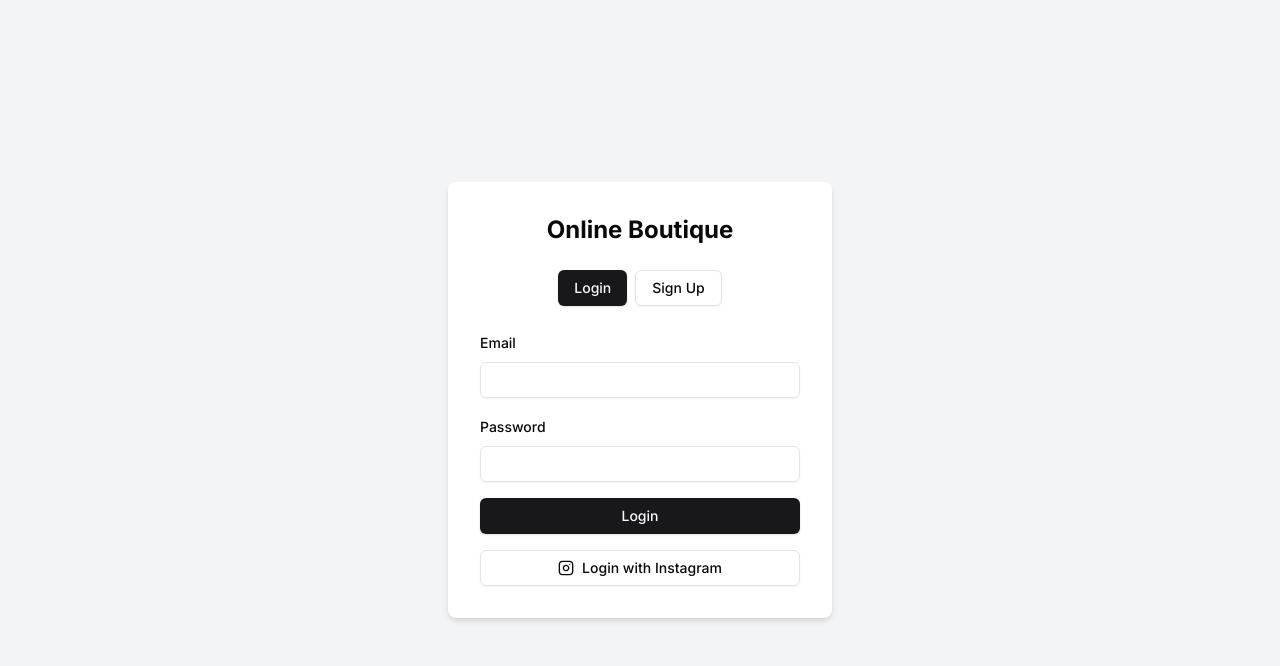
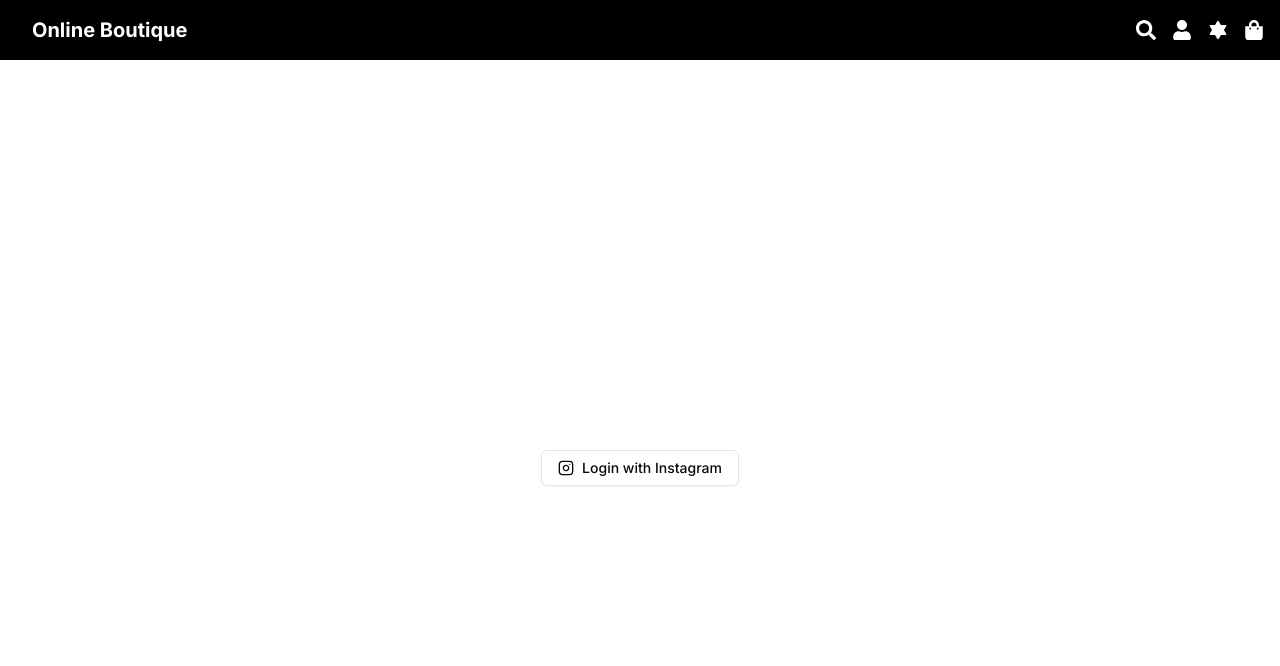
Before and after one commit to huntdavid175/clothingstore, a Next.js app: page /auth in a window 1280 px wide. Shown: the top 666 px of the page. Built offline with nearby package versions, Linux system fonts and the light colour scheme.

Commit message:
added instagram auth to project

```diff
--- /dev/null
+++ b/auth.ts
@@ -0,0 +1,6 @@
+import NextAuth from "next-auth";
+import Instagram from "next-auth/providers/instagram";
+
+export const { handlers, signIn, signOut, auth } = NextAuth({
+  providers: [Instagram],
+});
--- /dev/null
+++ b/middleware.ts
@@ -0,0 +1 @@
+export { auth as middleware } from "./auth";
--- a/package.json
+++ b/package.json
@@ -25,6 +25,7 @@
     "embla-carousel-react": "^8.2.0",
     "lucide-react": "^0.436.0",
     "next": "14.2.5",
+    "next-auth": "^5.0.0-beta.20",
     "react": "^18",
     "react-dom": "^18",
     "react-icons": "^5.3.0",
--- a/src/app/(auth)/auth/page.tsx
+++ b/src/app/(auth)/auth/page.tsx
@@ -1,108 +1,13 @@
-"use client";
-
 import { useState } from "react";
 import { Button } from "@/components/ui/button";
 import { Input } from "@/components/ui/input";
 import { Label } from "@/components/ui/label";
-import { Instagram } from "lucide-react";
+import InstagramSignup from "@/components/Auth/Instagram/InstagramSignup";
 
 export default function AuthPage() {
-  const [isLogin, setIsLogin] = useState(true);
-  const [email, setEmail] = useState("");
-  const [password, setPassword] = useState("");
-  const [name, setName] = useState("");
-  const [confirmPassword, setConfirmPassword] = useState("");
-
-  const handleSubmit = (e: React.FormEvent) => {
-    e.preventDefault();
-    // Handle form submission logic here
-    console.log("Form submitted:", { email, password, name, confirmPassword });
-  };
-
-  const handleInstagramLogin = () => {
-    // Implement Instagram login logic here
-    console.log("Instagram login clicked");
-  };
-
   return (
-    <div className="min-h-screen bg-gray-100 flex items-center justify-center">
-      <div className="bg-white p-8 rounded-lg shadow-md w-96">
-        <h1 className="text-2xl font-bold mb-6 text-center">Online Boutique</h1>
-        <div className="flex justify-center mb-6">
-          <Button
-            variant={isLogin ? "default" : "outline"}
-            onClick={() => setIsLogin(true)}
-            className="mr-2"
-          >
-            Login
-          </Button>
-          <Button
-            variant={!isLogin ? "default" : "outline"}
-            onClick={() => setIsLogin(false)}
-          >
-            Sign Up
-          </Button>
-        </div>
-        <form onSubmit={handleSubmit} className="space-y-4">
-          {!isLogin && (
-            <div className="space-y-2">
-              <Label htmlFor="name">Name</Label>
-              <Input
-                id="name"
-                type="text"
-                value={name}
-                onChange={(e) => setName(e.target.value)}
-                required
-              />
-            </div>
-          )}
-          <div className="space-y-2">
-            <Label htmlFor="email">Email</Label>
-            <Input
-              id="email"
-              type="email"
-              value={email}
-              onChange={(e) => setEmail(e.target.value)}
-              required
-            />
-          </div>
-          <div className="space-y-2">
-            <Label htmlFor="password">Password</Label>
-            <Input
-              id="password"
-              type="password"
-              value={password}
-              onChange={(e) => setPassword(e.target.value)}
-              required
-            />
-          </div>
-          {!isLogin && (
-            <div className="space-y-2">
-              <Label htmlFor="confirmPassword">Confirm Password</Label>
-              <Input
-                id="confirmPassword"
-                type="password"
-                value={confirmPassword}
-                onChange={(e) => setConfirmPassword(e.target.value)}
-                required
-              />
-            </div>
-          )}
-          <Button type="submit" className="w-full">
-            {isLogin ? "Login" : "Sign Up"}
-          </Button>
-        </form>
-        <div className="mt-4">
-          <Button
-            variant="outline"
-            className="w-full flex items-center justify-center"
-            onClick={handleInstagramLogin}
-          >
-            <Instagram className="mr-2 h-4 w-4" />
-            {isLogin ? "Login with Instagram" : "Sign Up with Instagram"}
-          </Button>
-        </div>
-      </div>
+    <div className="flex min-h-screen flex-col items-center justify-center p-24">
+      <InstagramSignup />
     </div>
   );
 }
--- /dev/null
+++ b/src/app/api/auth/[...nextauth]/route.ts
@@ -0,0 +1,2 @@
+import { handlers } from "../../../../../auth";
+export const { GET, POST } = handlers;
--- a/src/app/layout.tsx
+++ b/src/app/layout.tsx
@@ -1,5 +1,6 @@
 import type { Metadata } from "next";
 import { Inter } from "next/font/google";
+import Navbar from "@/components/Nav/Navbar";
 import "./globals.css";
 
 const inter = Inter({ subsets: ["latin"] });
@@ -17,7 +18,10 @@ export default function RootLayout({
 }>) {
   return (
     <html lang="en">
-      <body className={inter.className}>{children}</body>
+      <body className={inter.className}>
+        <Navbar />
+        {children}
+      </body>
     </html>
   );
 }
--- a/src/app/shop/men/page.tsx
+++ b/src/app/shop/[productType]/page.tsx
@@ -12,23 +12,6 @@ const ListingPage = () => {
 
   return (
     <div className="w-full flex flex-col items-center">
-      {/* main header  */}
-      <div className="w-full  bg-black text-white">
-        <div className="max-w-7xl flex justify-between items-center p-4 mx-auto">
-          <div className="flex space-x-4 items-center">
-            <GiHamburgerMenu className="text-xl" />
-            <h3 className="text-xl font-bold">Online Boutique</h3>
-          </div>
-
-          <div className="flex space-x-4 items-center text-xl">
-            <FaSearch />
-            <FaUser />
-            <TbJewishStarFilled />
-            <FaShoppingBag />
-          </div>
-        </div>
-      </div>
-      {/* main header ends  */}
       {/* Tagline  */}
       <div className="max-w-7xl p-4">
         <h2 className="text-xl font-bold text-center">
--- a/src/app/shop/men/product/page.tsx
+++ b/src/app/shop/[productType]/product/page.tsx
@@ -52,31 +52,13 @@ const ProductDisplay = () => {
 
   return (
     <div className="w-full flex flex-col items-center">
-      {" "}
-      {/* main header  */}
-      <div className="w-full  bg-black text-white">
-        <div className="max-w-7xl flex justify-between items-center p-4 mx-auto">
-          <div className="flex space-x-4 items-center">
-            <GiHamburgerMenu className="text-xl" />
-            <h3 className="text-xl font-bold">Online Boutique</h3>
-          </div>
-
-          <div className="flex space-x-4 items-center text-xl">
-            <FaSearch />
-            <FaUser />
-            <TbJewishStarFilled />
-            <FaShoppingBag />
-          </div>
-        </div>
-      </div>
-      {/* main header ends  */}
       {/* Carousel section  */}
       <div className="max-w-5xl">
         <div className="flex flex-col lg:flex-row lg:gap-x-8">
           <div className="flex-1">
             <ProductDisplayCarousel />
           </div>
-          <div className="flex-2 px-4 mt-8 lg:mt-0 lg:px-0 lg:pl-12">
+          <div className="flex-2 px-4 mt-8 flex flex-col items-stretch lg:justify-end lg:mt-0 lg:px-0 lg:pl-12">
             <div className="flex justify-between items-center mb-4">
               <h1 className="text-3xl font-bold">{product.name}</h1>
               <Button
--- a/src/app/shop/page.tsx
+++ b/src/app/shop/page.tsx
@@ -1,6 +1,7 @@
 import HomeShopCard from "@/components/HomeCards/HomeShopCard";
 import { Button } from "@/components/ui/button";
 import Image from "next/image";
+import Link from "next/link";
 import React from "react";
 
 const galleryOne = [
@@ -27,12 +28,16 @@ const Shop = () => {
             This is ASOS
           </p>
           <div className="flex space-x-4">
+            <Link href={"/shop/women"}>
               <Button className="bg-white text-black hover:text-white lg:px-12">
                 Shop Womens
               </Button>
+            </Link>
+            <Link href={"/shop/men"}>
               <Button className="bg-white text-black hover:text-white lg:px-12">
                 Shop Mens
               </Button>
+            </Link>
           </div>
         </div>
       </div>
--- /dev/null
+++ b/src/components/Auth/AuthForm.tsx
@@ -0,0 +1,94 @@
+"use client";
+
+import { useState } from "react";
+import { Button } from "@/components/ui/button";
+import { Input } from "@/components/ui/input";
+import { Label } from "@/components/ui/label";
+import InstagramSignup from "@/components/Auth/Instagram/InstagramSignup";
+
+export default function AuthForm() {
+  const [isLogin, setIsLogin] = useState(true);
+  const [email, setEmail] = useState("");
+  const [password, setPassword] = useState("");
+  const [name, setName] = useState("");
+  const [confirmPassword, setConfirmPassword] = useState("");
+
+  const handleSubmit = (e: React.FormEvent) => {
+    e.preventDefault();
+    // Handle form submission logic here
+    console.log("Form submitted:", { email, password, name, confirmPassword });
+  };
+
+  return (
+    <div className="min-h-screen bg-gray-100 flex items-center justify-center">
+      <div className="bg-white p-8 rounded-lg shadow-md w-96">
+        <h1 className="text-2xl font-bold mb-6 text-center">Online Boutique</h1>
+        <div className="flex justify-center mb-6">
+          <Button
+            variant={isLogin ? "default" : "outline"}
+            onClick={() => setIsLogin(true)}
+            className="mr-2"
+          >
+            Login
+          </Button>
+          <Button
+            variant={!isLogin ? "default" : "outline"}
+            onClick={() => setIsLogin(false)}
+          >
+            Sign Up
+          </Button>
+        </div>
+        <form onSubmit={handleSubmit} className="space-y-4">
+          {!isLogin && (
+            <div className="space-y-2">
+              <Label htmlFor="name">Name</Label>
+              <Input
+                id="name"
+                type="text"
+                value={name}
+                onChange={(e) => setName(e.target.value)}
+                required
+              />
+            </div>
+          )}
+          <div className="space-y-2">
+            <Label htmlFor="email">Email</Label>
+            <Input
+              id="email"
+              type="email"
+              value={email}
+              onChange={(e) => setEmail(e.target.value)}
+              required
+            />
+          </div>
+          <div className="space-y-2">
+            <Label htmlFor="password">Password</Label>
+            <Input
+              id="password"
+              type="password"
+              value={password}
+              onChange={(e) => setPassword(e.target.value)}
+              required
+            />
+          </div>
+          {!isLogin && (
+            <div className="space-y-2">
+              <Label htmlFor="confirmPassword">Confirm Password</Label>
+              <Input
+                id="confirmPassword"
+                type="password"
+                value={confirmPassword}
+                onChange={(e) => setConfirmPassword(e.target.value)}
+                required
+              />
+            </div>
+          )}
+          <Button type="submit" className="w-full">
+            {isLogin ? "Login" : "Sign Up"}
+          </Button>
+        </form>
+        <InstagramSignup />
+      </div>
+    </div>
+  );
+}
--- /dev/null
+++ b/src/components/Auth/Instagram/InstagramSignup.tsx
@@ -0,0 +1,36 @@
+"use server";
+
+import React from "react";
+import { Button } from "@/components/ui/button";
+
+import { Instagram } from "lucide-react";
+import { signIn } from "../../../../auth";
+
+const InstagramSignup = () => {
+  //   const handleInstagramLogin = async () => {
+  //     // Implement Instagram login logic here
+  //     await signIn("instagram");
+  //     console.log("Instagram login clicked");
+  //   };
+  return (
+    <form
+      className="mt-4"
+      action={async () => {
+        "use server";
+        await signIn("instagram");
+      }}
+    >
+      <Button
+        variant="outline"
+        className="w-full flex items-center justify-center"
+        // onClick={handleInstagramLogin}
+      >
+        <Instagram className="mr-2 h-4 w-4" />
+        {/* {isLogin ? "Login with Instagram" : "Sign Up with Instagram"} */}
+        Login with Instagram
+      </Button>
+    </form>
+  );
+};
+
+export default InstagramSignup;
--- /dev/null
+++ b/src/components/Nav/Navbar.tsx
@@ -0,0 +1,33 @@
+import React from "react";
+import { GiHamburgerMenu } from "react-icons/gi";
+import { FaSearch, FaUser, FaShoppingBag } from "react-icons/fa";
+import { TbJewishStarFilled } from "react-icons/tb";
+
+const Navbar = () => {
+  return (
+    <>
+      {/* main header  */}
+      <div className="w-full  bg-black text-white">
+        <div className="max-w-7xl flex justify-between items-center p-4 mx-auto">
+          <div className="flex space-x-4 items-center">
+            <div className="lg:hidden">
+              {" "}
+              <GiHamburgerMenu className="text-xl" />
+            </div>
+            <h3 className="text-xl font-bold">Online Boutique</h3>
+          </div>
+
+          <div className="flex space-x-4 items-center text-xl">
+            <FaSearch />
+            <FaUser />
+            <TbJewishStarFilled />
+            <FaShoppingBag />
+          </div>
+        </div>
+      </div>
+      {/* main header ends  */}
+    </>
+  );
+};
+
+export default Navbar;
```
Also changed, not shown: 1 other file (tests, documents, lock files or other folders). Lines whose indentation alone changed are shown as unchanged.
